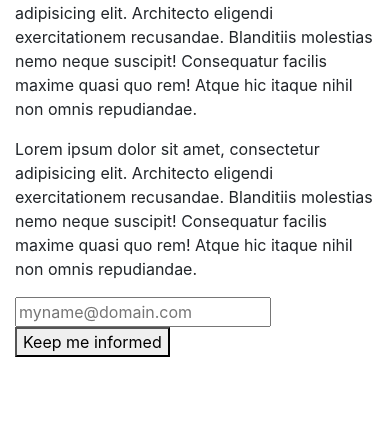
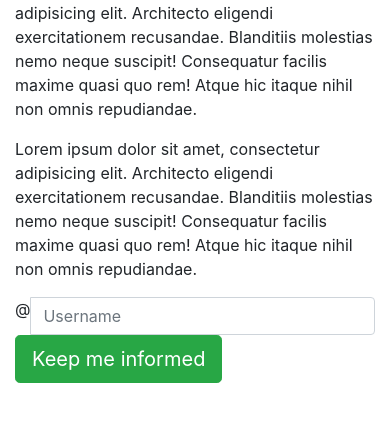
Before and after one commit to pmartinez85/landingPage, a website: page index.html in a window 390 px wide. Shown: the part 175-596 px from the top of the page. Drawn offline with nearby package versions, Linux system fonts and the light colour scheme.

Commit message:
responsive buttons

```diff
--- a/index.html
+++ b/index.html
@@ -22,8 +22,11 @@
 
 <!--Call to action -->
 <form action="/mailing-list">
-    <input type="email" name="" placeholder="myname@domain.com">
-    <button type="submit">Keep me informed</button>
+    <div class="input-group">
+        <span class="input-group-addon" id="basic-addon1">@</span>
+        <input type="text" class="form-control" placeholder="Username" aria-describedby="basic-addon1">
+    </div>
+   <button class="btn btn-success btn-lg" type="submit">Keep me informed</button>
 
 </form>
         </div>
```
